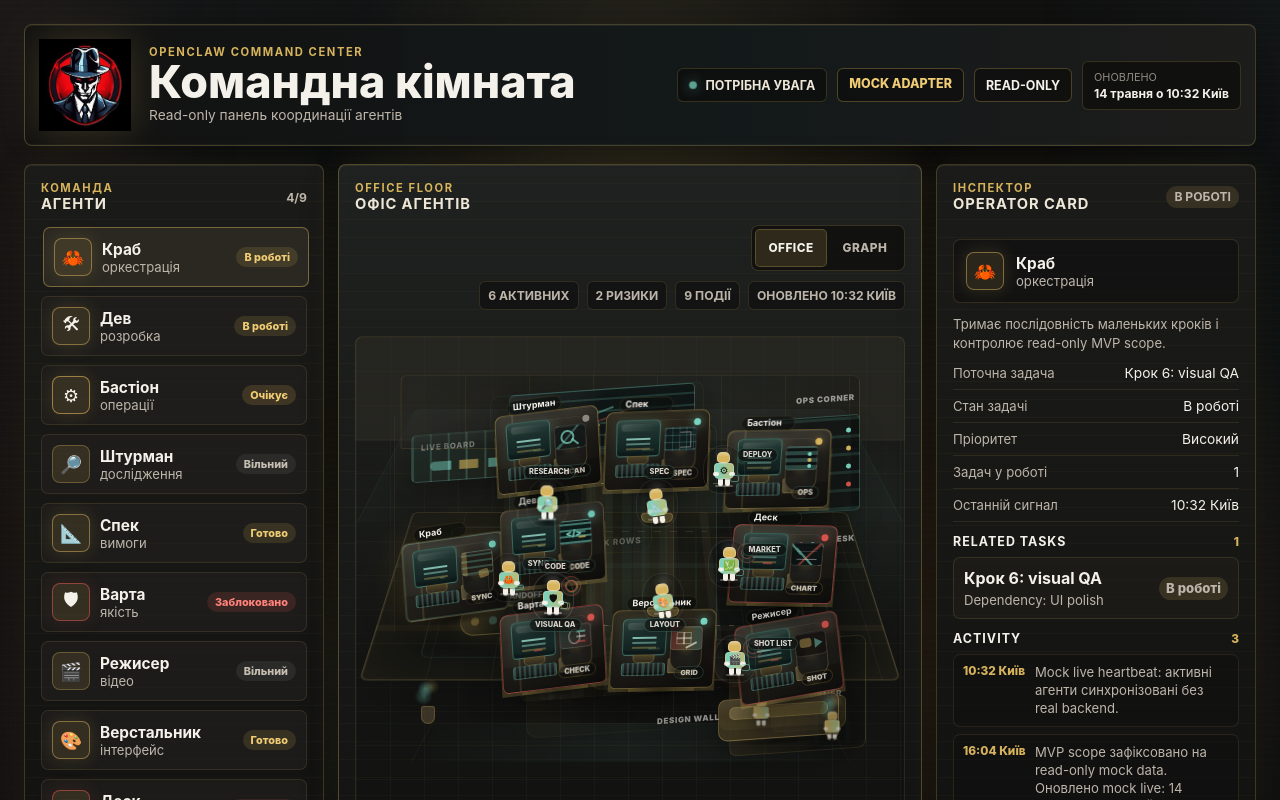
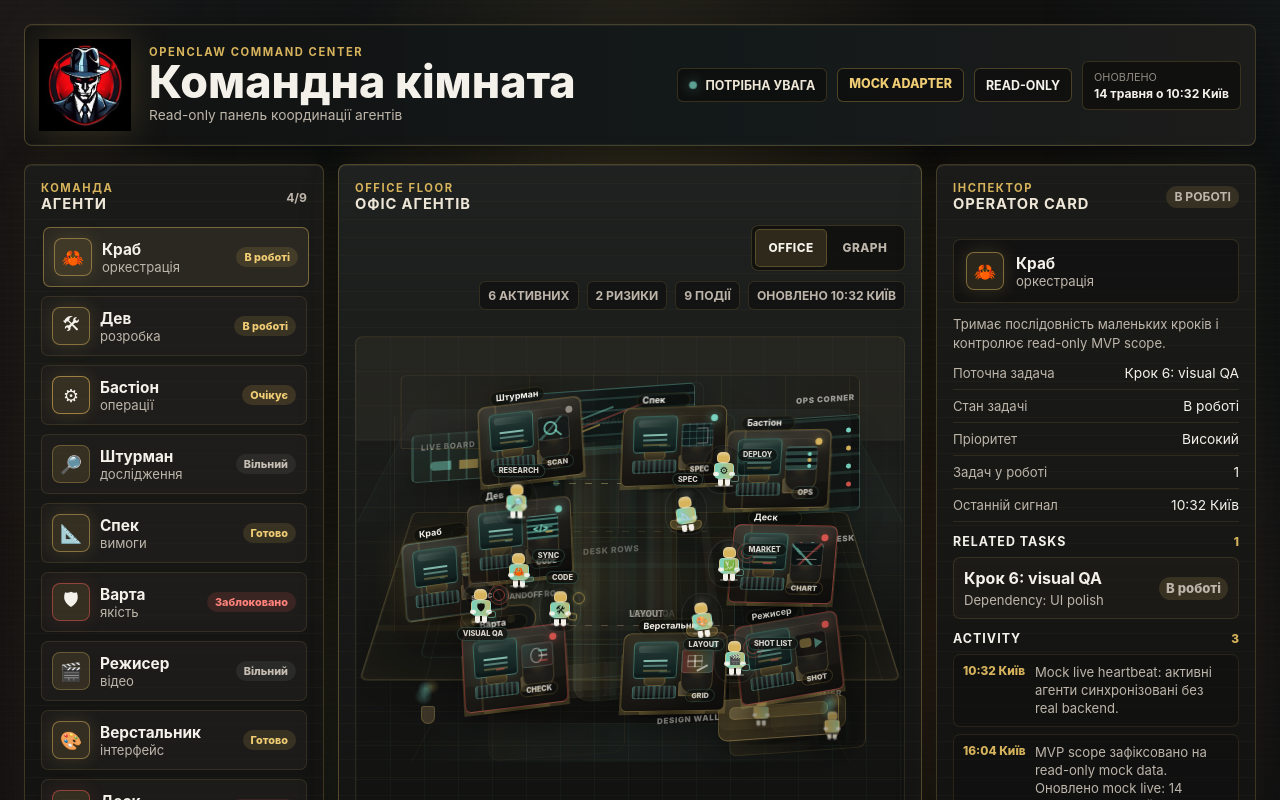
Before and after one commit to DenisNosov22/openclaw-command-center, a React (Vite) app: page / in a window 1280 px wide. Shown: the top 800 px of the page. Built offline with nearby package versions, Linux system fonts and the light colour scheme.

Commit message:
Improve office spatial spacing

```diff
--- a/src/App.css
+++ b/src/App.css
@@ -764,17 +764,17 @@
 }
 
 .office-rug--center {
-  left: 50%;
+  left: 49%;
   top: 49%;
-  width: min(16%, 116px);
-  height: 240px;
+  width: min(19%, 140px);
+  height: 262px;
   background:
     repeating-linear-gradient(90deg, rgba(120, 212, 192, 0.08) 0 8px, transparent 8px 18px),
     linear-gradient(90deg, rgba(215, 180, 92, 0.14), rgba(120, 212, 192, 0.08), rgba(215, 180, 92, 0.12)),
     rgba(31, 27, 20, 0.36);
   border: 1px solid rgba(215, 180, 92, 0.14);
   border-radius: 18px;
-  opacity: 0.54;
+  opacity: 0.46;
   transform: translate(-50%, -50%) skewY(-4deg);
 }
 
@@ -881,25 +881,25 @@
 }
 
 .office-desk-cluster {
-  width: min(27%, 206px);
+  width: min(25%, 192px);
   height: 96px;
   background:
     radial-gradient(ellipse, rgba(0, 0, 0, 0.3), transparent 70%),
     linear-gradient(90deg, rgba(215, 180, 92, 0.08), transparent);
   border: 1px solid rgba(215, 180, 92, 0.08);
   border-radius: 12px;
-  opacity: 0.54;
+  opacity: 0.46;
   transform: skewY(-4deg);
 }
 
 .office-desk-cluster--north {
-  left: 27%;
-  top: 26%;
+  left: 23%;
+  top: 24%;
 }
 
 .office-desk-cluster--south {
-  left: 31%;
-  bottom: 16%;
+  left: 24%;
+  bottom: 11%;
 }
 
 .office-zone-label {
@@ -961,10 +961,10 @@
 }
 
 .office-area--desk {
-  left: 28%;
-  top: 20%;
-  width: 38%;
-  height: 47%;
+  left: 24%;
+  top: 18%;
+  width: 45%;
+  height: 54%;
   background:
     linear-gradient(90deg, rgba(120, 212, 192, 0.12), transparent 52%, rgba(215, 180, 92, 0.08)),
     rgba(10, 14, 14, 0.28);
@@ -1140,10 +1140,10 @@
 }
 
 .office-lane--inner {
-  left: 50%;
+  left: 48%;
   top: 49%;
-  width: min(18%, 132px);
-  height: 210px;
+  width: min(20%, 148px);
+  height: 248px;
   transform: translate(-50%, -50%) skewY(-4deg);
 }
 
@@ -1156,8 +1156,8 @@
 }
 
 .office-route--north {
-  left: 36%;
-  top: 31%;
+  left: 32%;
+  top: 30%;
   transform: rotate(0deg);
 }
 
@@ -1168,8 +1168,8 @@
 }
 
 .office-route--south {
-  left: 36%;
-  top: 61%;
+  left: 30%;
+  top: 65%;
   transform: rotate(0deg);
 }
 
@@ -1451,6 +1451,36 @@
 
 .office-floor-agent--west {
   --office-agent-shift-x: 54px;
+}
+
+.office-floor-agent[data-activity-state='coding'] {
+  --office-agent-shift-x: 40px;
+  --office-agent-shift-y: 68px;
+}
+
+.office-floor-agent[data-activity-state='checking'] {
+  --office-agent-shift-x: -34px;
+  --office-agent-shift-y: -62px;
+}
+
+.office-floor-agent[data-activity-state='designing'] {
+  --office-agent-shift-x: 28px;
+  --office-agent-shift-y: -56px;
+}
+
+.office-floor-agent[data-activity-state='coordinating'] {
+  --office-agent-shift-x: 64px;
+  --office-agent-shift-y: -8px;
+}
+
+.office-floor-agent[data-activity-state='researching'] {
+  --office-agent-shift-x: -14px;
+  --office-agent-shift-y: 60px;
+}
+
+.office-floor-agent[data-activity-state='reviewing'] {
+  --office-agent-shift-x: 12px;
+  --office-agent-shift-y: 64px;
 }
 
 .office-floor-agent .office-agent-marker {
--- a/src/features/command-room/IsometricOfficeSceneModel.ts
+++ b/src/features/command-room/IsometricOfficeSceneModel.ts
@@ -90,25 +90,25 @@ export type OfficeTerminalMode = 'idle' | 'monitoring' | 'typing'
 
 const officeStationLayout: Array<Pick<OfficeAgentStation, 'x' | 'y' | 'lane'>> = [
   { x: 18, y: 51, lane: 'west' },
-  { x: 36, y: 44, lane: 'north' },
+  { x: 30, y: 43, lane: 'north' },
   { x: 77, y: 28, lane: 'east' },
-  { x: 35, y: 24, lane: 'north' },
-  { x: 55, y: 24, lane: 'north' },
-  { x: 36, y: 66, lane: 'south' },
+  { x: 32, y: 22, lane: 'north' },
+  { x: 58, y: 23, lane: 'north' },
+  { x: 29, y: 70, lane: 'south' },
   { x: 79, y: 68, lane: 'east' },
-  { x: 56, y: 66, lane: 'south' },
+  { x: 58, y: 71, lane: 'south' },
   { x: 78, y: 48, lane: 'east' },
 ]
 
 const roleOfficeLayout: Record<string, Pick<OfficeAgentStation, 'x' | 'y' | 'lane'>> = {
   'main/orchestrator': { x: 18, y: 51, lane: 'west' },
-  coding: { x: 36, y: 44, lane: 'north' },
+  coding: { x: 30, y: 43, lane: 'north' },
   ops: { x: 77, y: 28, lane: 'east' },
-  research: { x: 35, y: 24, lane: 'north' },
-  requirements: { x: 55, y: 24, lane: 'north' },
-  QA: { x: 36, y: 66, lane: 'south' },
+  research: { x: 32, y: 22, lane: 'north' },
+  requirements: { x: 58, y: 23, lane: 'north' },
+  QA: { x: 29, y: 70, lane: 'south' },
   video: { x: 79, y: 68, lane: 'east' },
-  'UI/layout': { x: 56, y: 66, lane: 'south' },
+  'UI/layout': { x: 58, y: 71, lane: 'south' },
   trading: { x: 78, y: 48, lane: 'east' },
 }
 
```
Also changed, not shown: scripts/verifyOfficeScene.ts (+17 -4 lines), scripts/visualQaOffice.ts (+35 -0 lines).
